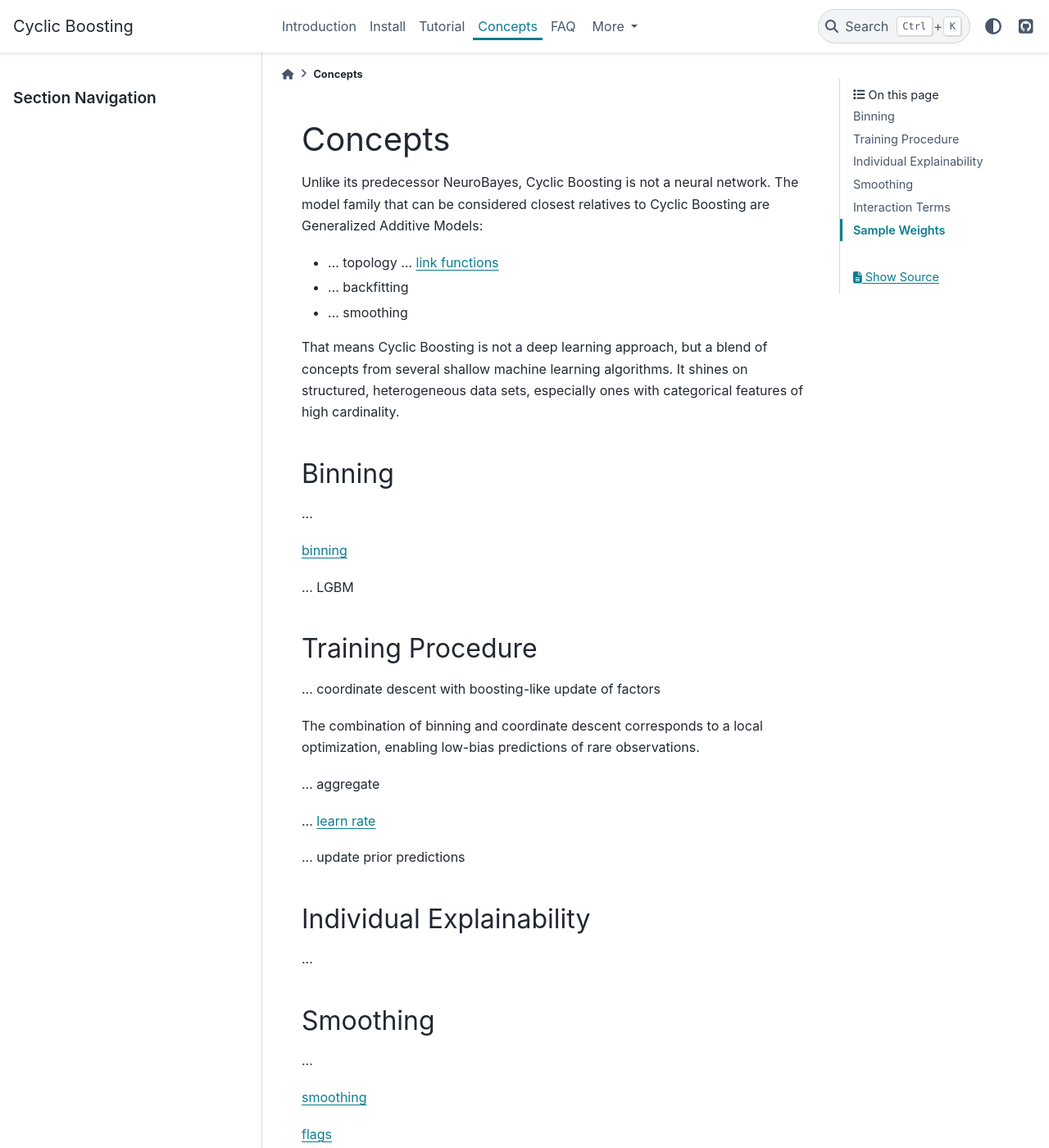
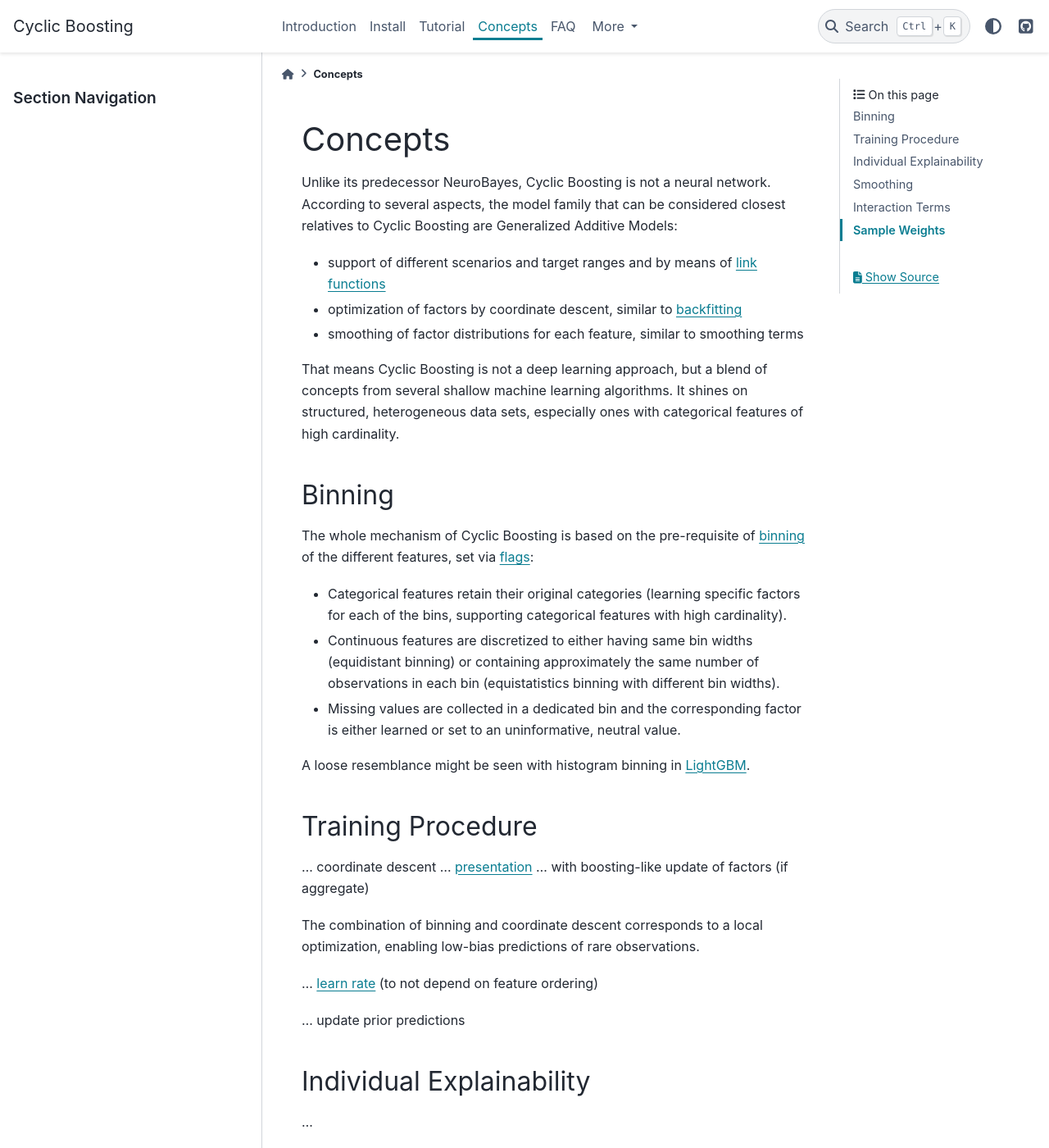
Before and after one commit to Blue-Yonder-OSS/cyclic-boosting, a Sphinx documentation site: the page built from docs/source/concepts.md, in a window 1280 px wide and 1400 px high. Shown: the whole window at 82% size. Built offline with Sphinx 7.4.7 and the PyData theme 0.15.4, drawn with Linux system fonts in a browser that asks for light colours.

Commit message:
started concepts doc

```diff
--- a/docs/source/concepts.md
+++ b/docs/source/concepts.md
@@ -1,11 +1,14 @@
 # Concepts
 
 Unlike its predecessor NeuroBayes, Cyclic Boosting is not a neural network.
-The model family that can be considered closest relatives to Cyclic Boosting
-are Generalized Additive Models:
-* ... topology ... [link functions](https://cyclic-boosting.readthedocs.io/en/latest/cyclic_boosting.html#module-cyclic_boosting.link)
-* ... backfitting
-* ... smoothing
+According to several aspects, the model family that can be considered closest
+relatives to Cyclic Boosting are Generalized Additive Models:
+* support of different scenarios and target ranges and by means of
+[link functions](https://cyclic-boosting.readthedocs.io/en/latest/cyclic_boosting.html#module-cyclic_boosting.link)
+* optimization of factors by coordinate descent, similar to
+[backfitting](https://en.wikipedia.org/wiki/Backfitting_algorithm)
+* smoothing of factor distributions for each feature, similar to smoothing
+terms
 
 That means Cyclic Boosting is not a deep learning approach, but a blend of
 concepts from several shallow machine learning algorithms. It shines on
@@ -15,23 +18,33 @@ of high cardinality.
 Binning
 -------
 
-...
+The whole mechanism of Cyclic Boosting is based on the pre-requisite of
+[binning](https://cyclic-boosting.readthedocs.io/en/stable/cyclic_boosting.binning.html)
+of the different features, set via [flags](https://cyclic-boosting.readthedocs.io/en/latest/cyclic_boosting.html#module-cyclic_boosting.flags):
+* Categorical features retain their original categories (learning specific
+factors for each of the bins, supporting categorical features with high
+cardinality).
+* Continuous features are discretized to either having same bin widths
+(equidistant binning) or containing approximately the same number of
+observations in each bin (equistatistics binning with different bin widths).
+* Missing values are collected in a dedicated bin and the corresponding factor
+is either learned or set to an uninformative, neutral value.
 
-[binning](https://cyclic-boosting.readthedocs.io/en/stable/cyclic_boosting.binning.html)
-
-... LGBM
+A loose resemblance might be seen with histogram binning in
+[LightGBM](https://github.com/Microsoft/LightGBM).
 
 Training Procedure
 ------------------
 
-... coordinate descent with boosting-like update of factors
+... coordinate descent
+... [presentation](https://github.com/FelixWick/cyclic-boosting-presentation/blob/main/CB_PyCon23.pdf)
+... with boosting-like update of factors (if aggregate)
 
 The combination of binning and coordinate descent corresponds to a local
 optimization, enabling low-bias predictions of rare observations.
 
-... aggregate
-
 ... [learn rate](https://cyclic-boosting.readthedocs.io/en/latest/cyclic_boosting.html#module-cyclic_boosting.learning_rate)
+(to not depend on feature ordering)
 
 ... update prior predictions
 
```
Also changed, not shown: other parts of docs/source/concepts.md (+0 -2 lines).
